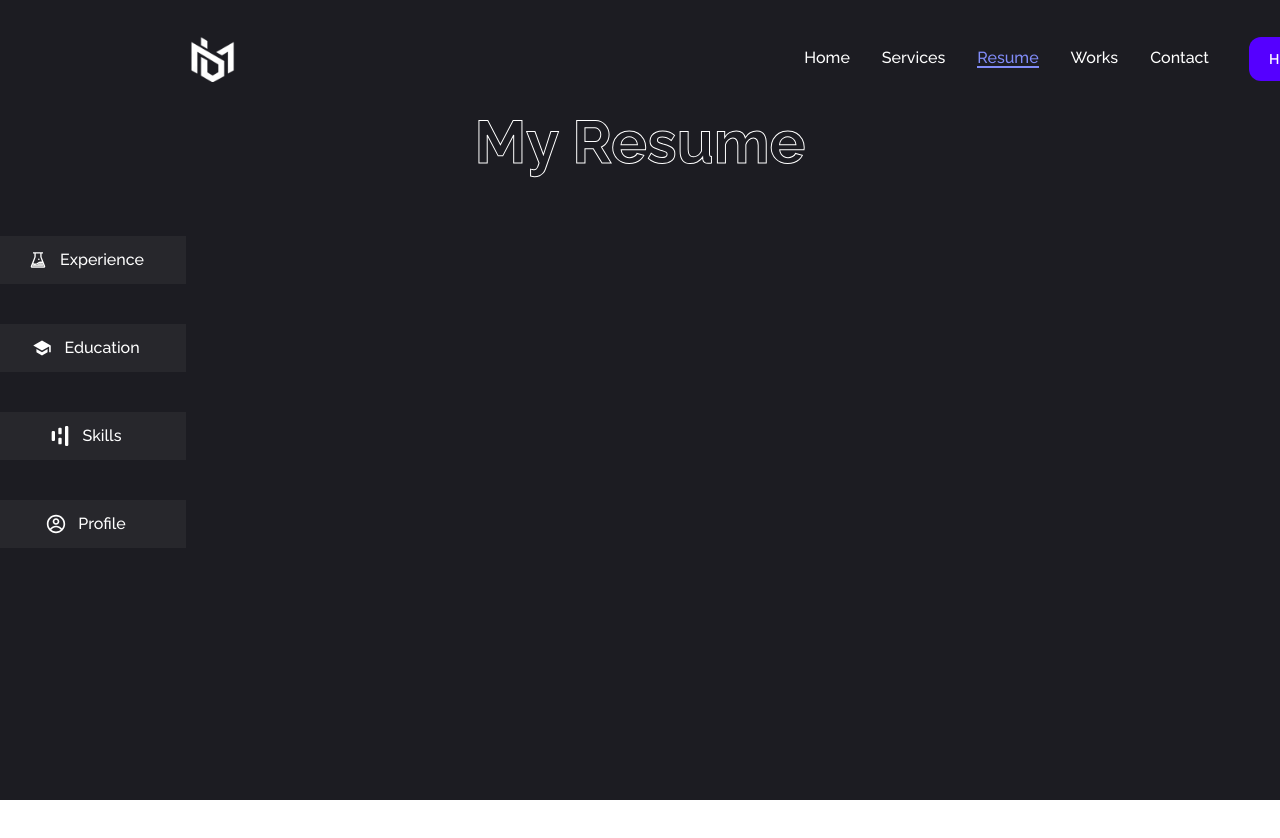
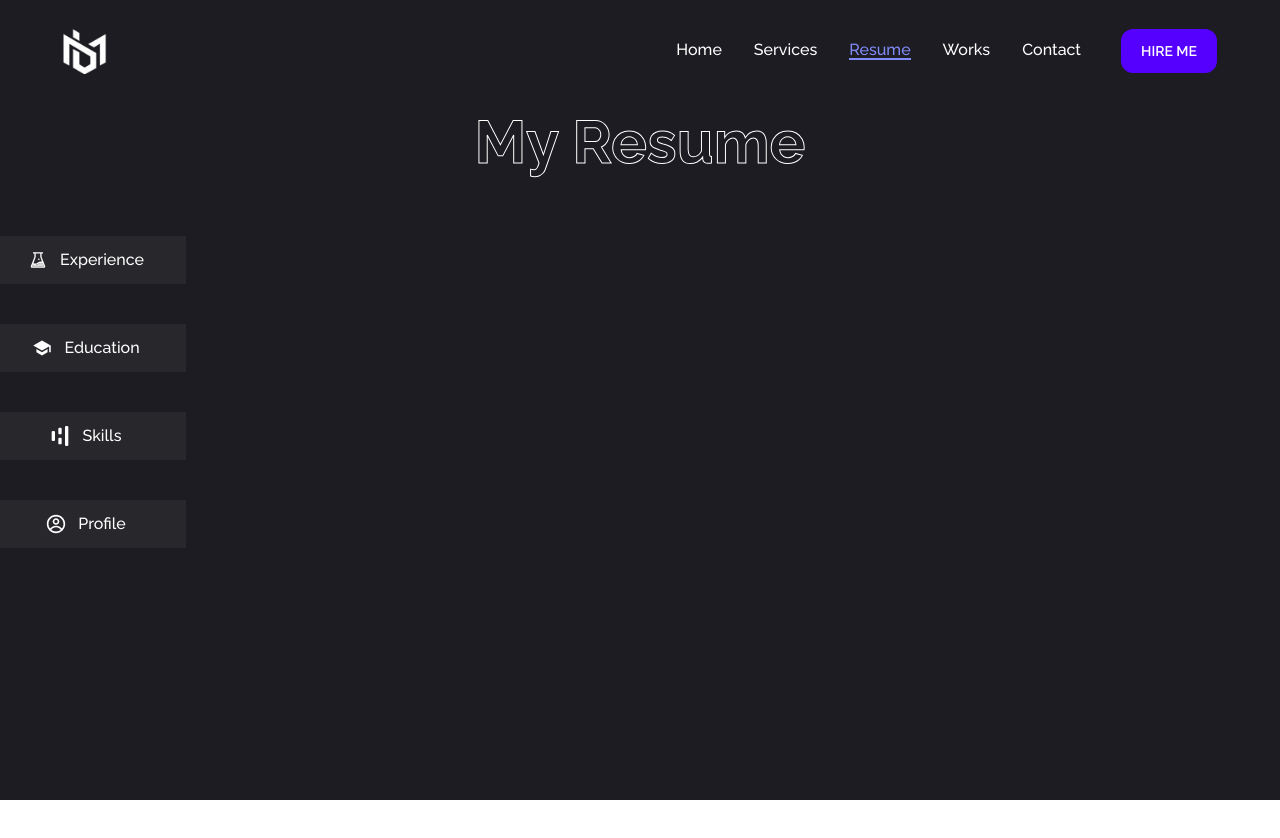
Before and after one commit to ZineelabidineDkirDev/zainPortfolio, a Next.js app: page /resume in a window 1280 px wide. Shown: the top 838 px of the page. Built offline with nearby package versions, Linux system fonts and the light colour scheme.

Commit message:
header nv

```diff
--- a/components/Header.jsx
+++ b/components/Header.jsx
@@ -23,7 +23,7 @@ const Header = () => {
 
   return (
     <header
-      className={`fixed top-0 left-0 xl:w-full max-sm:hidden xl:flex items-center gap-8 px-6 xl:mx-32 xl:py-7 z-50 transition-colors duration-300 ${
+      className={`fixed top-0 left-0 xl:w-full max-sm:hidden xl:flex items-center gap-8 px-6 xl:py-5 z-50 transition-colors duration-300 ${
         scrolled ? 'bg-accent text-black shadow-md' : 'bg-transparent text-white'
       }`}
     >
```
